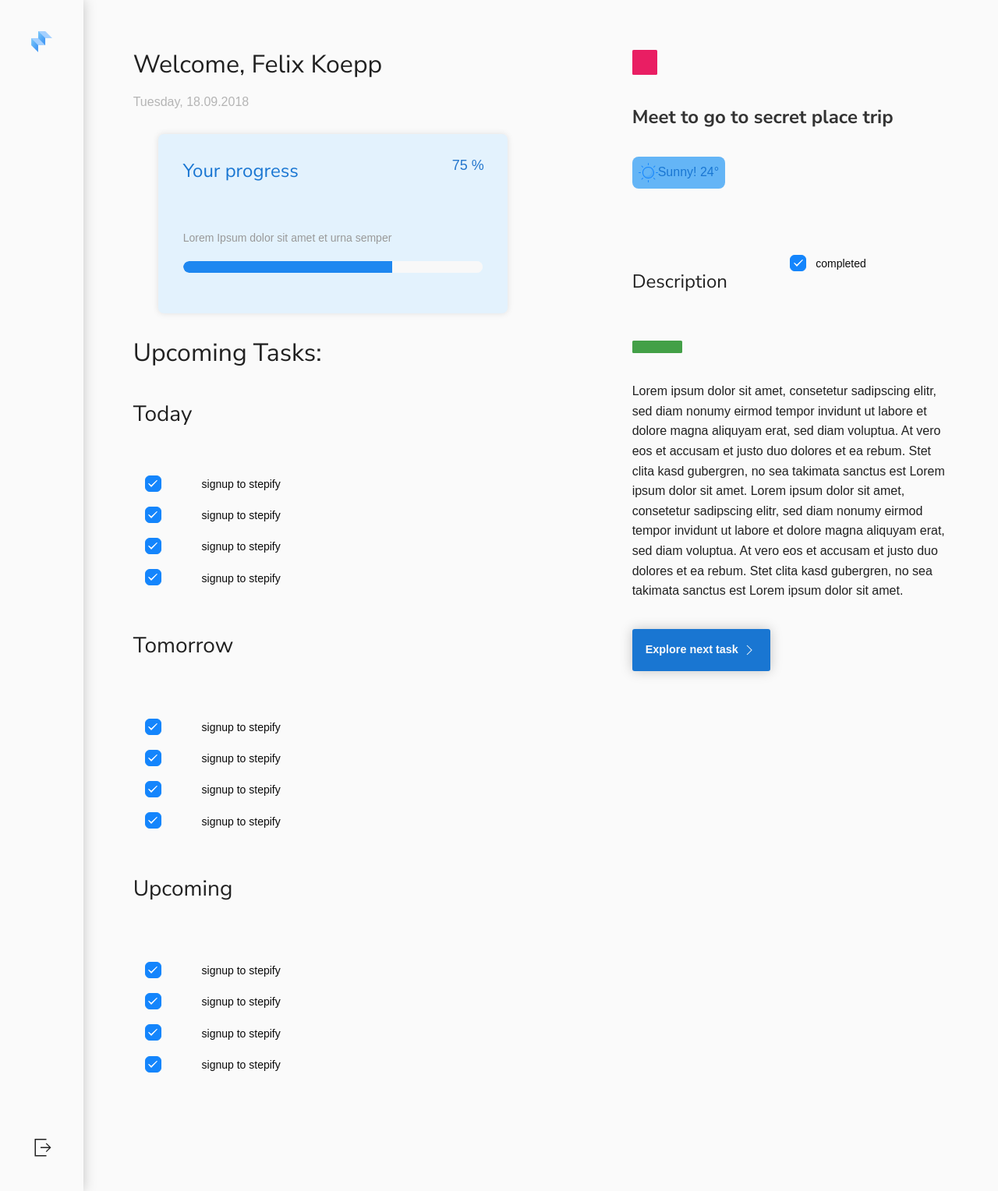
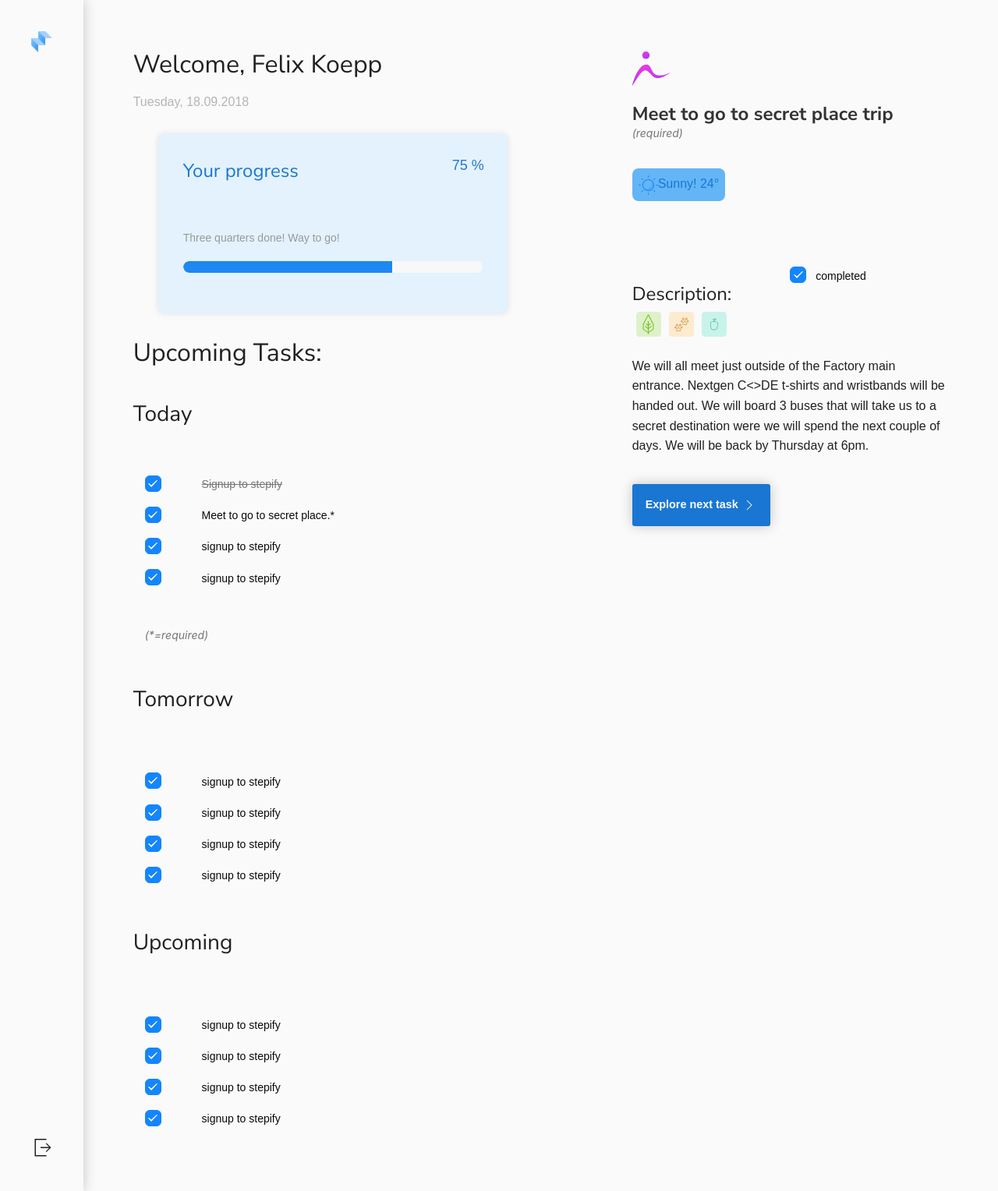
Before and after one commit to wpbdry/stepify, a Flask app: template templates/main.html in a window 1280 px wide. Shown: the whole page at 78% size. Run offline with Flask 2, Linux system fonts and the light colour scheme; the template is opened without the code that fills it, so the values that code supplies are empty; some libraries are stand-ins or nearby versions.

Commit message:
I added images to the design. Also added (required) texts. Replaced the Lorem Ipsums. Added scrollbar to the right panel.

```diff
--- a/static/css/help.css
+++ b/static/css/help.css
@@ -1,3 +1,4 @@
+
 .callout h2{
   text-align: left;
   color: #fafafa;
@@ -105,6 +106,7 @@ body {
   border-style: solid;
 }
 
+
 #firstpanel {
   padding: 4rem;
 }
@@ -148,6 +150,7 @@ body {
 
 #secondpanel {
   padding: 4rem;
+  overflow: scroll;
 }
 
 #secondpanel h1 {
@@ -164,14 +167,14 @@ body {
 }
 
 .icon_stan {
-  height: 1.5rem;
+  /* height: 1.5rem;
   width: 1.5rem;
   border-style: solid;
-  border-color: #e91e63;
+  border-color: blue;
   border-radius: 0.1rem;
-  background-color: #ad1457;
+  background-color: none;
   border-width: 1rem;
-  margin-bottom: 1rem;
+  margin-bottom: 1rem; */
 }
 
 .icon_weather {
@@ -190,11 +193,15 @@ body {
 }
 
 .weirdLeafIcon {
-  background-color: #43a047;
+  /* background-color: #43a047;
   height: 1rem;
   width: 4rem;
-  border-radius: 0.1rem;
-  margin-bottom: 1rem;
+  border-radius: 0.1rem;*/
+  margin-top: 0.5rem;
+}
+.weirdLeafIcon img{
+  height: 2rem;
+  margin: 5px;
 }
 
 .button {
@@ -213,3 +220,26 @@ body {
   box-shadow: 0 0 1.2rem rgba(0, 0, 0, 0.33);
   transform: scaleX(1.03) scaleY(1.03);
 }
+
+#first-task{
+  text-decoration: line-through;
+  color: #757575;
+}
+
+.required-text{
+  font-style: italic;
+  color: #757575;
+  margin: 0px;
+}
+
+.no-top-margin{
+  margin-top: 20px !important;
+}
+
+.less-height{
+  height: 0px;
+}
+
+#required-1{
+  margin-top: 50px;
+}
--- a/templates/main.html
+++ b/templates/main.html
@@ -56,15 +56,18 @@
       <div class="progressDiv uk-card">
         <div class="uk-card-badge" id="percentage">75 %</div>
         <h2>Your progress</h2>
-        <p class="uk-text-meta">Lorem Ipsum dolor sit amet et urna semper</p>
+        <p class="uk-text-meta">Three quarters done! Way to go!</p>
         <progress class="uk-progress" value="70" max="100"></progress>
       </div>
       <div class="">
-        <h1>Upcoming Tasks:</h1>
+        <h1 class="no-bottom-margin">Upcoming Tasks:</h1>
         <h2>Today</h2>
         <div class="uk-padding-small uk-padding-remove-top tasklist">
           <div class="uk-grid-small uk-child-width-auto uk-grid">
-            <label><input class="uk-checkbox" type="checkbox" checked> <span class="uk-margin-medium-left">signup to stepify</span></label>
+            <label><input class="uk-checkbox" type="checkbox" checked> <span id="first-task" class="uk-margin-medium-left">Signup to stepify</span></label>
+          </div>
+          <div class="uk-grid-small uk-child-width-auto uk-grid">
+            <label><input class="uk-checkbox" type="checkbox" checked> <span class="uk-margin-medium-left no-bottom-margin">Meet to go to secret place.*</span></label>
           </div>
           <div class="uk-grid-small uk-child-width-auto uk-grid">
             <label><input class="uk-checkbox" type="checkbox" checked> <span class="uk-margin-medium-left">signup to stepify</span></label>
@@ -72,9 +75,7 @@
           <div class="uk-grid-small uk-child-width-auto uk-grid">
             <label><input class="uk-checkbox" type="checkbox" checked> <span class="uk-margin-medium-left">signup to stepify</span></label>
           </div>
-          <div class="uk-grid-small uk-child-width-auto uk-grid">
-            <label><input class="uk-checkbox" type="checkbox" checked> <span class="uk-margin-medium-left">signup to stepify</span></label>
-          </div>
+          <div id="required-1"><h6 class="required-text">(*=required)</h6></div>
         </div>
         <h2>Tomorrow</h2>
         <div class="uk-padding-small tasklist">
@@ -111,23 +112,25 @@
     <div class="medium-5 cell" id="secondpanel">
       <div class="grid-y">
         <div class="medium-4 cell">
-          <div class="icon_stan"></div>
-          <h1>Meet to go to secret place trip</h1>
-          <div class="icon_weather"><img src="../static/img/weather-icons/Sun.svg" alt="">Sunny! 24°</div>
+          <div class="icon_stan"><img src="../static/img/platform-icons/personal-logo.svg" alt="go-there-yourself" style="width:3rem;height:3rem;"></div>
+
+          <h1 class="no-top-margin">Meet to go to secret place trip <span><h6 class="required-text">(required)</h6></span></h1>
+
+          <div class="icon_weather"><img src="../static/img/weather-icons/sun.svg" alt="">Sunny! 24°</div>
         </div>
         <div class="medium-8 cell" id="descriptionDiv">
           <div class="grid-x tasklist">
-            <div class="medium-6 cell">
-              <h2>Description</h2>
+            <div class="medium-6 cell less-height">
+              <h2>Description:</h2>
             </div>
             <div class="uk-margin-top uk-margin uk-grid-small uk-child-width-auto uk-grid">
               <label><input class="uk-checkbox" type="checkbox" checked> completed</label>
             </div>
           </div>
           <div class="grid-x">
-            <div class="weirdLeafIcon"></div>
+            <div class="weirdLeafIcon"><img src="../static/img/property-icons/outside-meeting.svg" alt=""><img src="../static/img/property-icons/pet-friendly.svg" alt=""><img src="../static/img/property-icons/vegan.svg" alt=""></div>
           </div>
-          <p>Lorem ipsum dolor sit amet, consetetur sadipscing elitr, sed diam nonumy eirmod tempor invidunt ut labore et dolore magna aliquyam erat, sed diam voluptua. At vero eos et accusam et justo duo dolores et ea rebum. Stet clita kasd gubergren, no sea takimata sanctus est Lorem ipsum dolor sit amet. Lorem ipsum dolor sit amet, consetetur sadipscing elitr, sed diam nonumy eirmod tempor invidunt ut labore et dolore magna aliquyam erat, sed diam voluptua. At vero eos et accusam et justo duo dolores et ea rebum. Stet clita kasd gubergren, no sea takimata sanctus est Lorem ipsum dolor sit amet.</p>
+          <p> We will all meet just outside of the Factory main entrance. Nextgen C<>DE t-shirts and wristbands will be handed out. We will board 3 buses that will take us to a secret destination were we will spend the next couple of days. We will be back by Thursday at 6pm.</p>
           <a href="#" class="button">Explore next task <span uk-icon="icon: chevron-right"></span></a>
         </div>
       </div>
```
Also changed, not shown: static/img/platform-icons/personal-logo.svg (renamed from static/img/platform-icons/Personal Logo.svg), static/img/property-icons/dress-up.svg (renamed from static/img/property-icons/Suit.svg), static/img/property-icons/outside-meeting.svg (renamed from static/img/property-icons/Outside meeting.svg), static/img/property-icons/pet-friendly.svg (renamed from static/img/property-icons/Pet friendly.svg).
